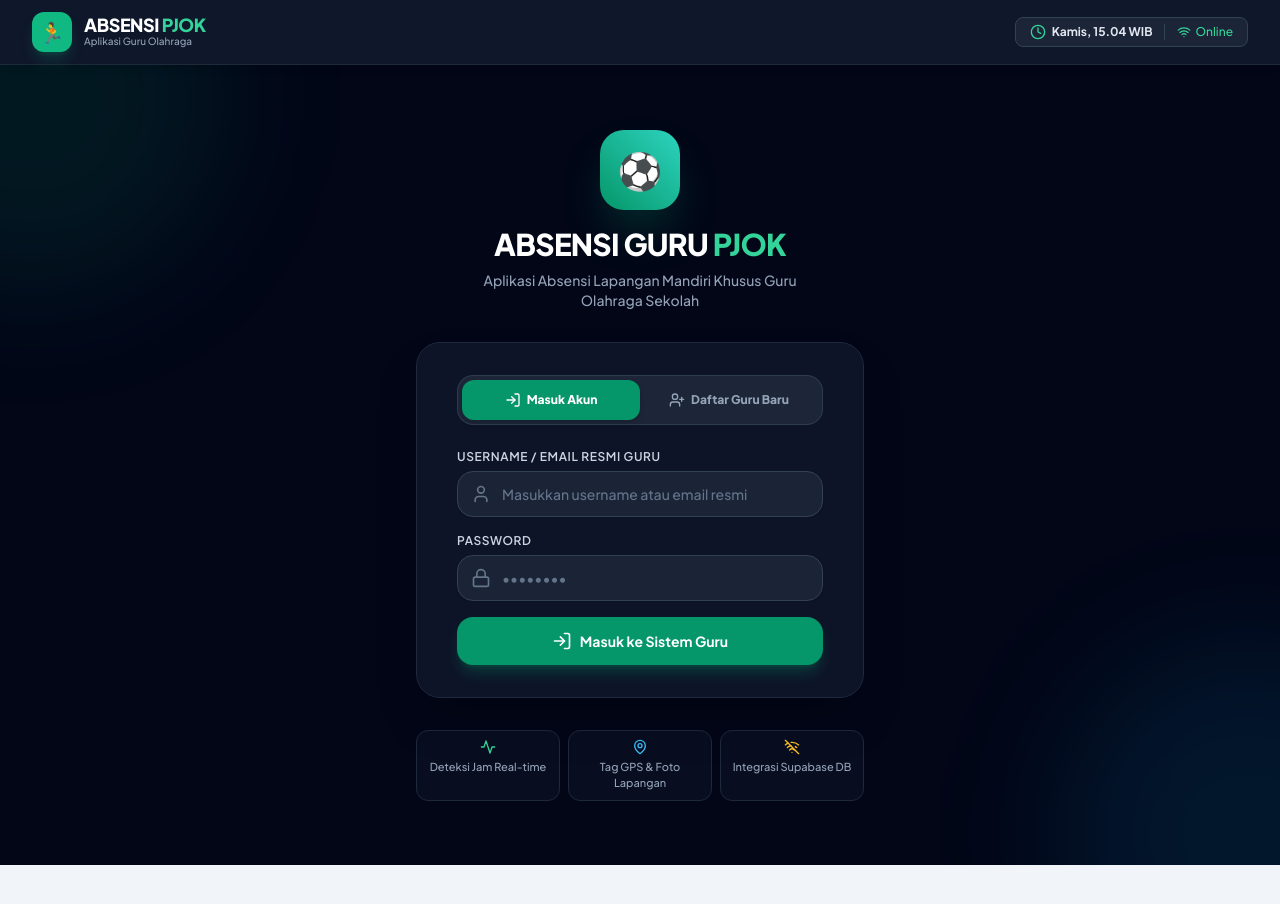
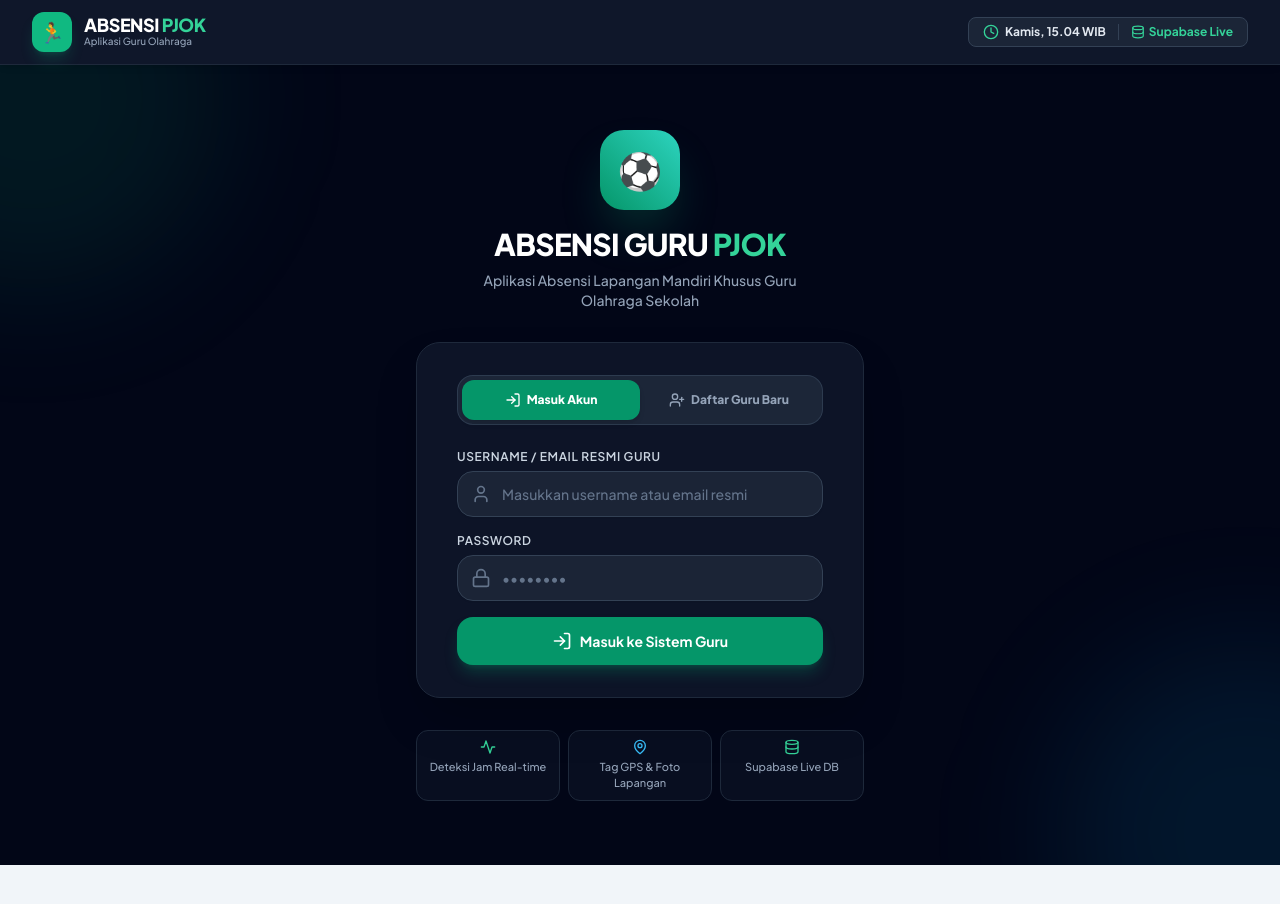
Before and after one commit to ciphershadowpulse-sys/PJOK, a React (Vite) app: page / in a window 1280 px wide. Built offline with nearby package versions, Linux system fonts and the light colour scheme; the HTML template or start-up script is replaced by a standard one.

Commit message:
Remove offline PWA mode and service worker caching

```diff
--- a/index.html
+++ b/index.html
@@ -6,7 +6,6 @@
     <meta name="viewport" content="width=device-width, initial-scale=1.0, maximum-scale=1.0, user-scalable=no" />
     <meta name="theme-color" content="#16a34a" />
     <meta name="description" content="Aplikasi Absensi Olahraga khusus Guru PJOK Sekolah" />
-    <link rel="manifest" href="/manifest.json" />
     <link rel="preconnect" href="https://fonts.googleapis.com">
     <link rel="preconnect" href="https://fonts.gstatic.com" crossorigin>
     <link href="https://fonts.googleapis.com/css2?family=Plus+Jakarta+Sans:wght@400;500;600;700;800&display=swap" rel="stylesheet">
@@ -16,11 +15,17 @@
     <div id="root"></div>
     <script type="module" src="/src/main.jsx"></script>
     <script>
+      // Unregister any active service workers to disable offline mode 100%
       if ('serviceWorker' in navigator) {
-        window.addEventListener('load', () => {
-          navigator.serviceWorker.register('/sw.js').catch(err => {
-            console.log('ServiceWorker registration failed: ', err);
-          });
+        navigator.serviceWorker.getRegistrations().then(registrations => {
+          for (let registration of registrations) {
+            registration.unregister();
+          }
+        });
+      }
+      if ('caches' in window) {
+        caches.keys().then(names => {
+          for (let name of names) caches.delete(name);
         });
       }
     </script>
--- a/src/components/Navbar.jsx
+++ b/src/components/Navbar.jsx
@@ -76,7 +76,7 @@ export default function Navbar({ user, currentView, onNavigate, onLogout, isOffl
             </nav>
           )}
 
-          {/* Realtime Clock & Network Status */}
+          {/* Realtime Clock & Supabase Live Status */}
           <div className="hidden lg:flex items-center space-x-3 text-xs bg-slate-800/80 px-3.5 py-1.5 rounded-lg border border-slate-700">
             <div className="flex items-center space-x-1.5 text-slate-300">
               <Clock className="w-4 h-4 text-emerald-400" />
@@ -87,19 +87,11 @@ export default function Navbar({ user, currentView, onNavigate, onLogout, isOffl
 
             <div className="h-4 w-px bg-slate-700"></div>
 
-            {/* Offline/Online Badge */}
             <div className="flex items-center space-x-1">
-              {isOffline ? (
-                <span className="inline-flex items-center text-amber-400 font-medium space-x-1">
-                  <WifiOff className="w-3.5 h-3.5 animate-pulse" />
-                  <span>Offline</span>
-                </span>
-              ) : (
-                <span className="inline-flex items-center text-emerald-400 font-medium space-x-1">
-                  <Wifi className="w-3.5 h-3.5" />
-                  <span>Online</span>
-                </span>
-              )}
+              <span className="inline-flex items-center text-emerald-400 font-bold space-x-1">
+                <Database className="w-3.5 h-3.5" />
+                <span>Supabase Live</span>
+              </span>
             </div>
           </div>
 
--- a/src/pages/Login.jsx
+++ b/src/pages/Login.jsx
@@ -1,5 +1,5 @@
 import React, { useState } from 'react';
-import { User, Lock, LogIn, ShieldAlert, Activity, MapPin, WifiOff, UserPlus, Mail, CheckCircle2 } from 'lucide-react';
+import { User, Lock, LogIn, ShieldAlert, Activity, MapPin, Database, UserPlus, Mail, CheckCircle2 } from 'lucide-react';
 import { loginUser, registerUser } from '../services/storage';
 
 export default function Login({ onLoginSuccess }) {
@@ -268,8 +268,8 @@ export default function Login({ onLoginSuccess }) {
             <span>Tag GPS & Foto Lapangan</span>
           </div>
           <div className="flex flex-col items-center p-2 rounded-xl bg-slate-900/50 border border-slate-800">
-            <WifiOff className="w-4 h-4 text-amber-400 mb-1" />
-            <span>Integrasi Supabase DB</span>
+            <Database className="w-4 h-4 text-emerald-400 mb-1" />
+            <span>Supabase Live DB</span>
           </div>
         </div>
 
```
Also changed, not shown: public/sw.js (+9 -39 lines), 5 other files (tests, documents, lock files or other folders).
